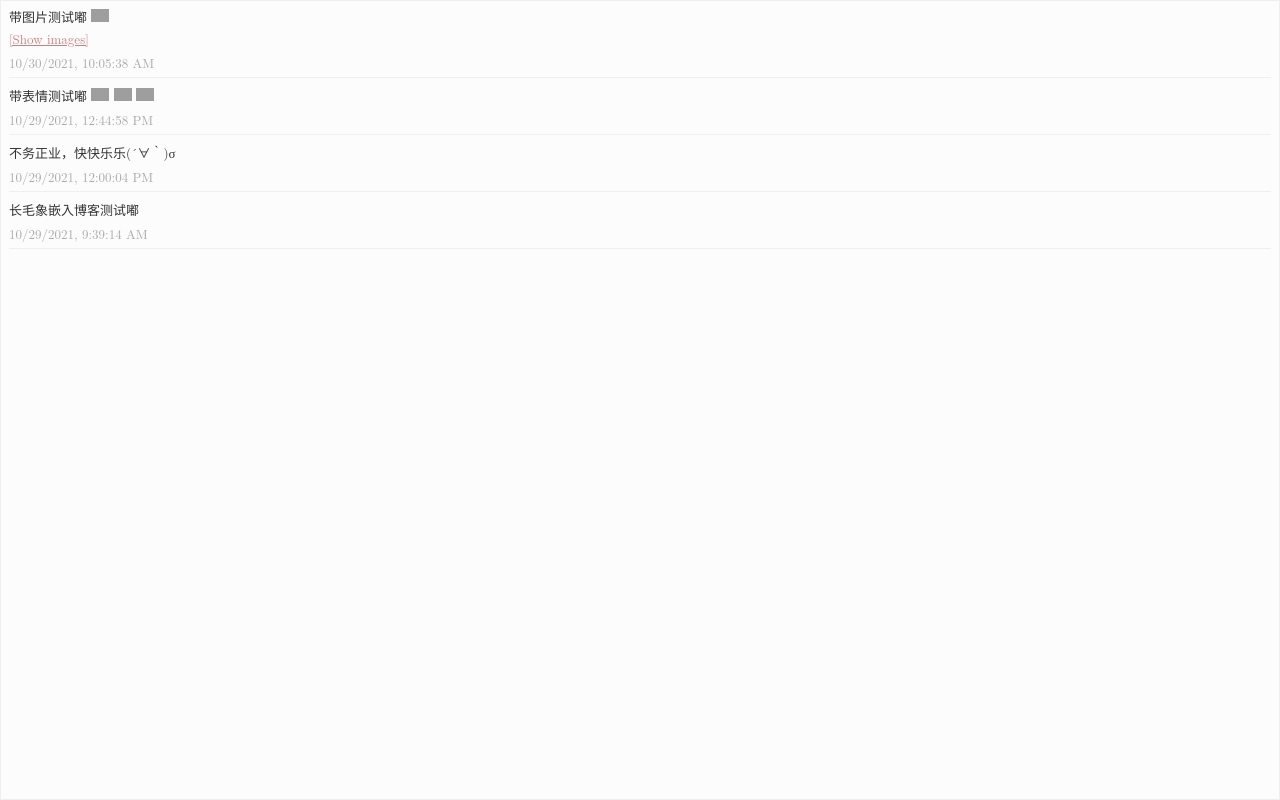
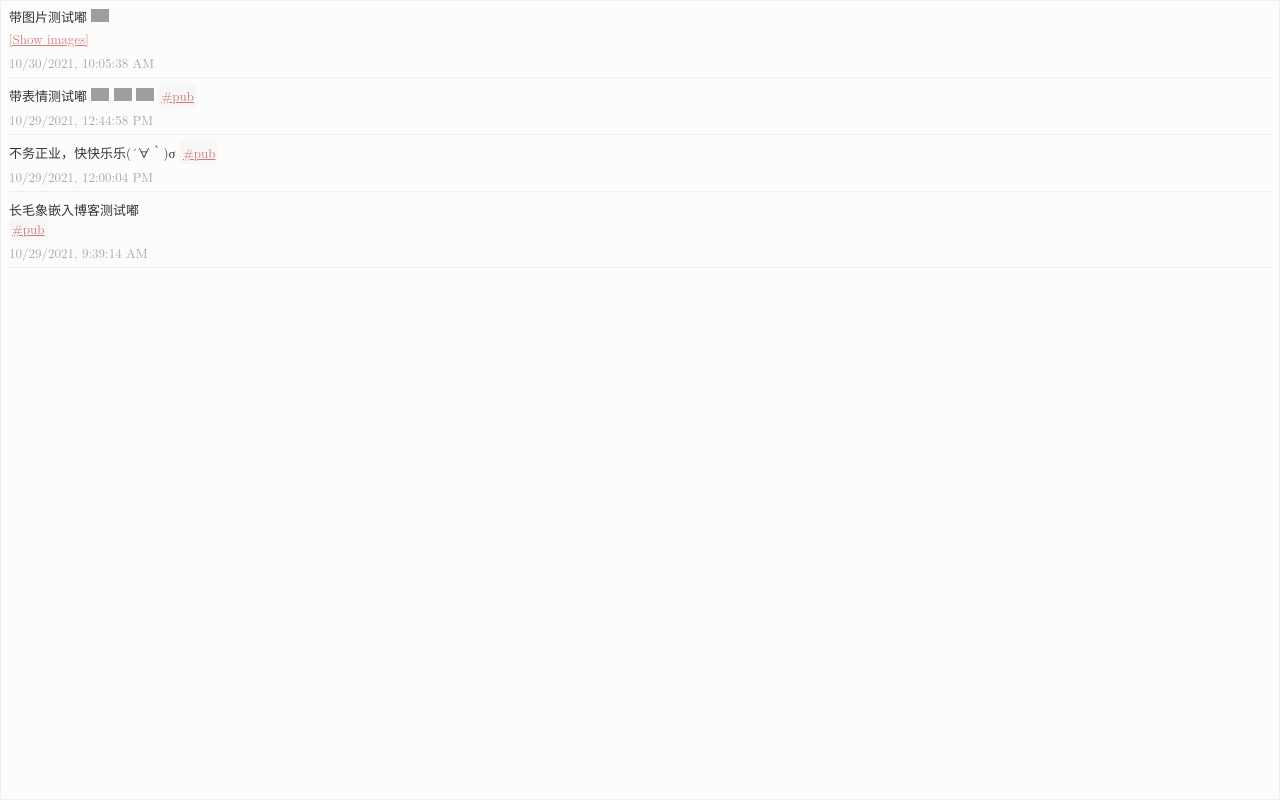
Before and after one commit to mengrru/mastodon-on-blog, a plain HTML site: page index.html in a window 1280 px wide. Drawn offline with Linux system fonts and the light colour scheme; grey boxes are pictures that could not be loaded.

Commit message:
fix: hashtag; show images button

```diff
--- a/default.style.css
+++ b/default.style.css
@@ -76,3 +76,8 @@
 #my-mastodon-widget .images {
   margin-top: 3px;
 }
+#my-mastodon-widget .hashtag {
+  padding: 2px 3px;
+  background-color: #f7f7f7;
+  border-radius: 3px;
+}
--- a/mastodon-on-blog.js
+++ b/mastodon-on-blog.js
@@ -52,6 +52,7 @@
       })
   }
   function showImage (e, imageData) {
+    e.preventDefault()
     e.path[1].innerHTML = imageData.reduce((a, b) =>
       b.type === 'image'
         ? a + `
@@ -98,8 +99,8 @@
       `${html}
         ${d.reblog ? template(d.reblog, true) : template(d)}
       `, '')
-    Array.from(document.querySelectorAll('.hashtag')).forEach(e => {
-      e.remove()
+    Array.from(document.querySelectorAll(`#${config.rootDOMId} .hashtag`)).forEach(e => {
+      e.target = '_blank'
     })
     if (config.stylePath) {
       loadFile(config.stylePath)
```
